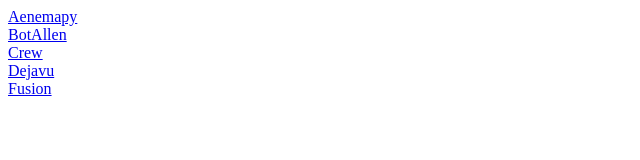
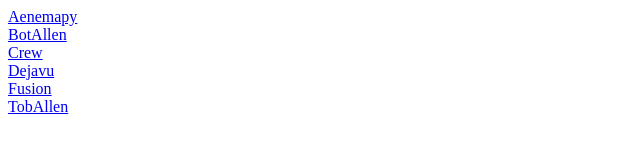
Before and after one commit to HeroBenHero/Kodi, a plain HTML site: page Latest/index.html in a window 1280 px wide. Shown: the full height of the page, 0-640 px from the left. Drawn offline with Linux system fonts and the light colour scheme.

Commit message:
Update index.html

```diff
--- a/Latest/index.html
+++ b/Latest/index.html
@@ -6,5 +6,6 @@
 <a href="https://team-crew.github.io/">Crew</a><br>
 <a href="https://dejavurepo.github.io/">Dejavu</a><br>
 <a href="https://fusion.tvaddon.co">Fusion</a><br>
+<a href="https://tobalan.github.io/">TobAllen</a><br>
 </body>
 </html>
```
